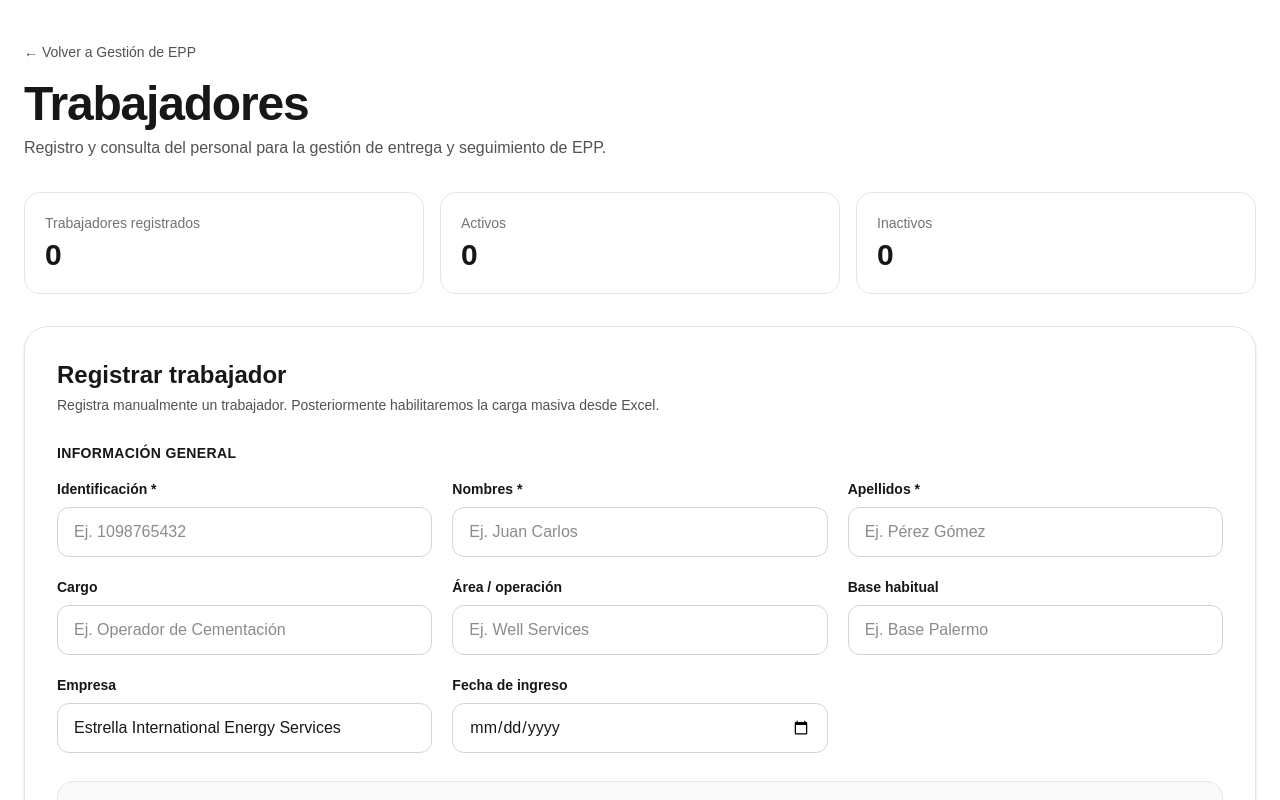
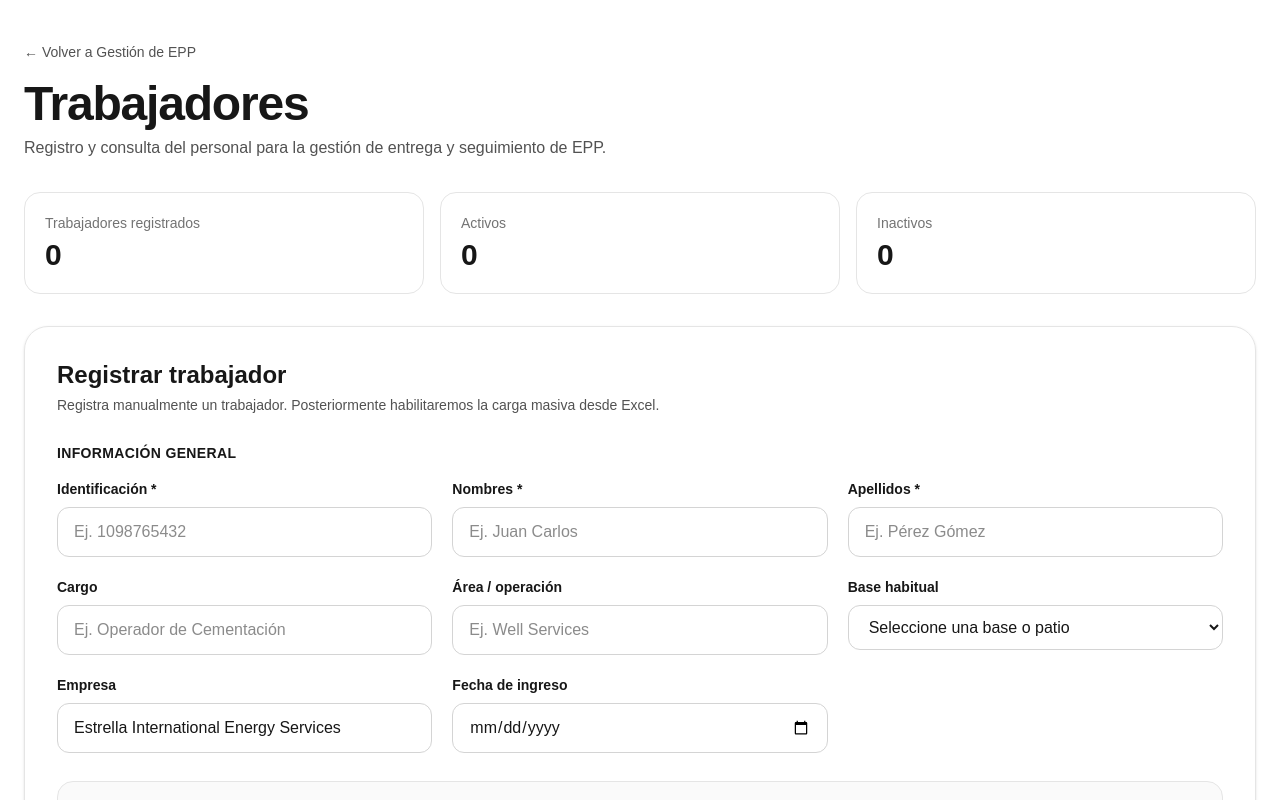
Before and after one commit to Roniant2023/portal-hseq-ia, a Next.js app: page /control-trabajo/epp/trabajadores in a window 1280 px wide. Shown: the top 800 px of the page. Built offline with nearby package versions, Linux system fonts and the light colour scheme; no server answers; the database is empty.

Commit message:
Mejora registro de base habitual trabajadores EPP

```diff
--- a/app/control-trabajo/epp/trabajadores/page.tsx
+++ b/app/control-trabajo/epp/trabajadores/page.tsx
@@ -41,6 +41,7 @@ const formularioInicial = {
 export default function TrabajadoresEppPage() {
   const [trabajadores, setTrabajadores] = useState<Trabajador[]>([]);
   const [form, setForm] = useState(formularioInicial);
+const [otraBase, setOtraBase] = useState("");
 
   const [busqueda, setBusqueda] = useState("");
   const [cargando, setCargando] = useState(true);
@@ -108,7 +109,15 @@ export default function TrabajadoresEppPage() {
       setError("Debes ingresar los apellidos del trabajador.");
       return;
     }
+if (!form.base) {
+  setError("Debes seleccionar la base habitual.");
+  return;
+}
 
+if (form.base === "OTRO" && !otraBase.trim()) {
+  setError("Debes indicar cuál base o patio.");
+  return;
+}
     setGuardando(true);
 
     const nuevoTrabajador = {
@@ -118,7 +127,10 @@ export default function TrabajadoresEppPage() {
 
       cargo: form.cargo.trim() || null,
       area_operacion: form.area_operacion.trim() || null,
-      base: form.base.trim() || null,
+      base:
+  form.base === "OTRO"
+    ? otraBase.trim().toUpperCase() || null
+    : form.base.trim() || null,
 
       empresa:
         form.empresa.trim() ||
@@ -159,7 +171,7 @@ export default function TrabajadoresEppPage() {
     }
 
     setForm(formularioInicial);
-
+setOtraBase("");
     setMensaje(
       "Trabajador registrado correctamente."
     );
@@ -373,17 +385,46 @@ export default function TrabajadoresEppPage() {
                   }
                 />
 
-                <Campo
-                  label="Base habitual"
-                  value={form.base}
-                  placeholder="Ej. Base Palermo"
-                  onChange={(v) =>
-                    actualizarCampo(
-                      "base",
-                      v
-                    )
-                  }
-                />
+              <div>
+  <label className="block mb-2 text-sm font-bold">
+    Base habitual
+  </label>
+
+  <select
+    value={form.base}
+    onChange={(e) => {
+      actualizarCampo("base", e.target.value);
+
+      if (e.target.value !== "OTRO") {
+        setOtraBase("");
+      }
+    }}
+    className="w-full rounded-xl border border-neutral-300 px-4 py-3 outline-none focus:border-black"
+  >
+    <option value="">Seleccione una base o patio</option>
+    <option value="BASE TOCANCIPA">BASE TOCANCIPA</option>
+    <option value="BASE PALERMO">BASE PALERMO</option>
+    <option value="PATIO LA FLORIDA">PATIO LA FLORIDA</option>
+    <option value="PATIO APIAY">PATIO APIAY</option>
+    <option value="OTRO">OTRO</option>
+  </select>
+
+  {form.base === "OTRO" && (
+    <div className="mt-3">
+      <label className="block mb-2 text-sm font-bold">
+        ¿Cuál base o patio?
+      </label>
+
+      <input
+        type="text"
+        value={otraBase}
+        onChange={(e) => setOtraBase(e.target.value)}
+        placeholder="Escriba el nombre de la base o patio"
+        className="w-full rounded-xl border border-neutral-300 px-4 py-3 outline-none focus:border-black"
+      />
+    </div>
+  )}
+</div>
 
                 <Campo
                   label="Empresa"
```
